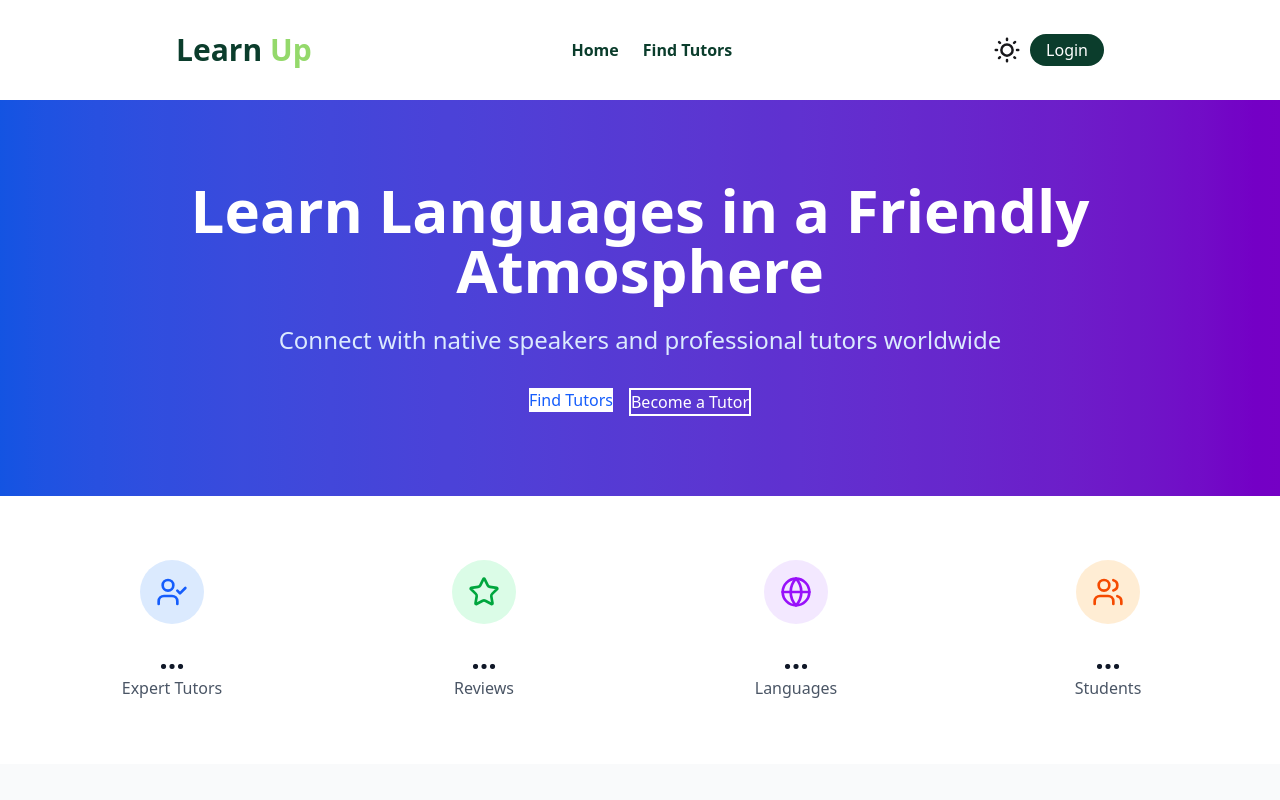
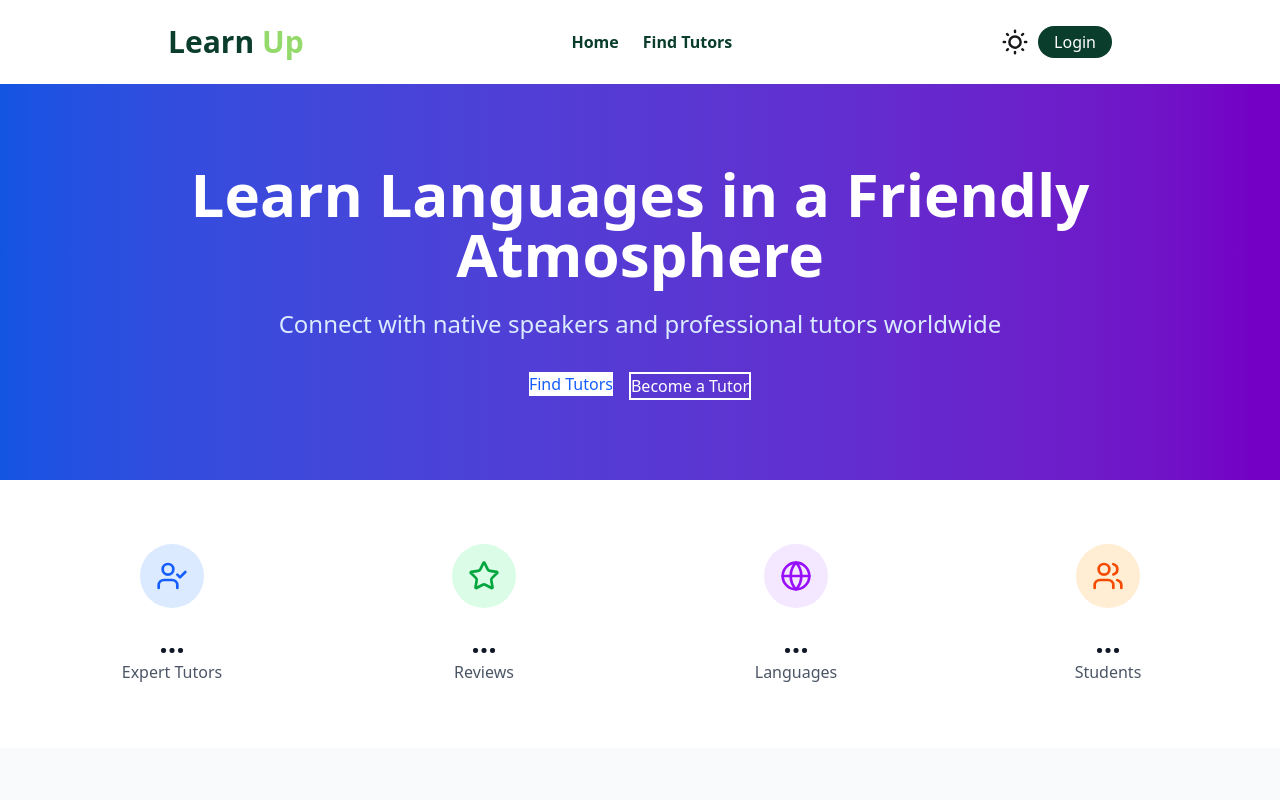
Before and after one commit to naimekattor/learnUp-client, a React (Vite) app: page / in a window 1280 px wide. Shown: the top 800 px of the page. Built offline with nearby package versions, Linux system fonts and the light colour scheme; no server answers.

Commit message:
updated navbar

```diff
--- a/src/components/Navbar.jsx
+++ b/src/components/Navbar.jsx
@@ -12,7 +12,7 @@ const Navbar = () => {
 
   return (
     <header className=' py-4' >
-      <div className='flex justify-between items-center bg-white p-4 md:w-9/12 w-11/12 mx-auto rounded-full'>
+      <div className='flex justify-between items-center bg-white p-2 md:w-9/12 w-11/12 mx-auto rounded-full'>
         <div className='font-bold text-primary text-3xl'>
           <span className='md:hidden block text-2xl' onClick={() => setShowMenu(!showMenu)}><FaBarsStaggered /></span>
           <div className='md:block hidden'>
```
